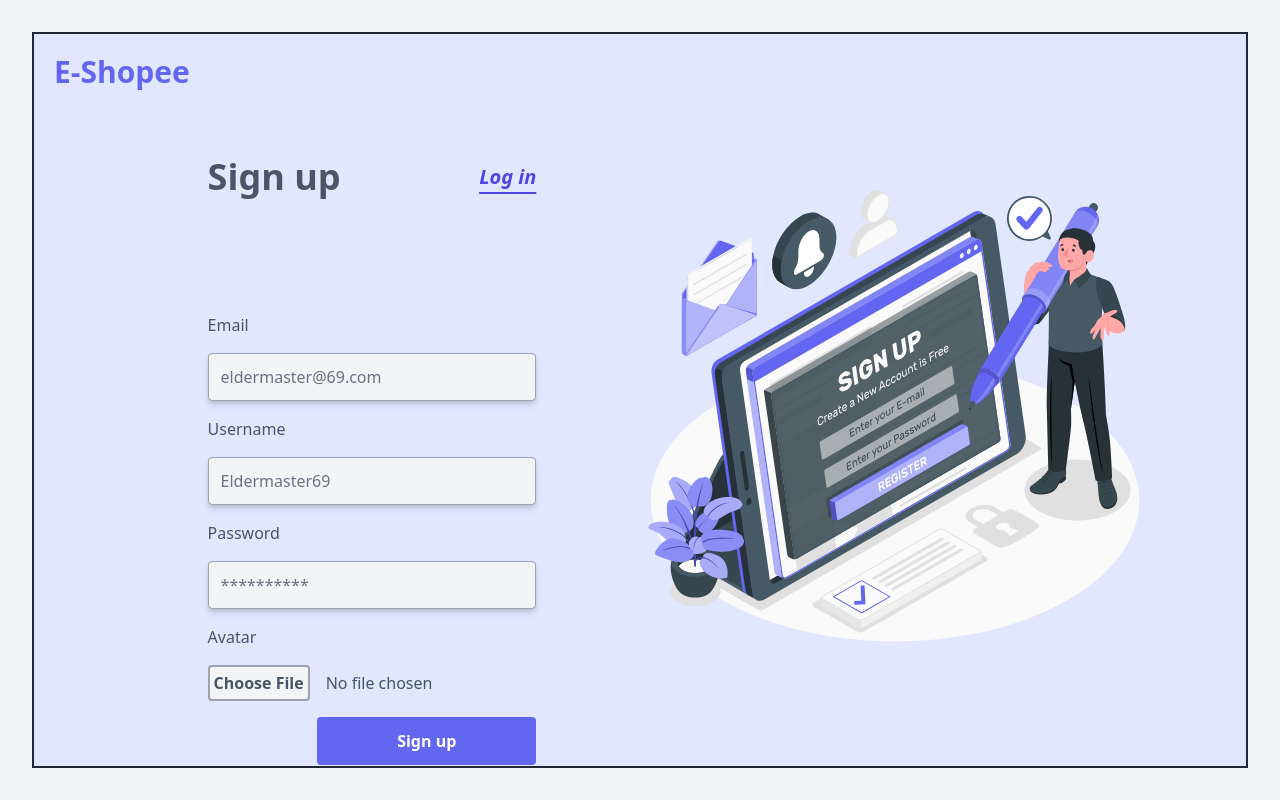
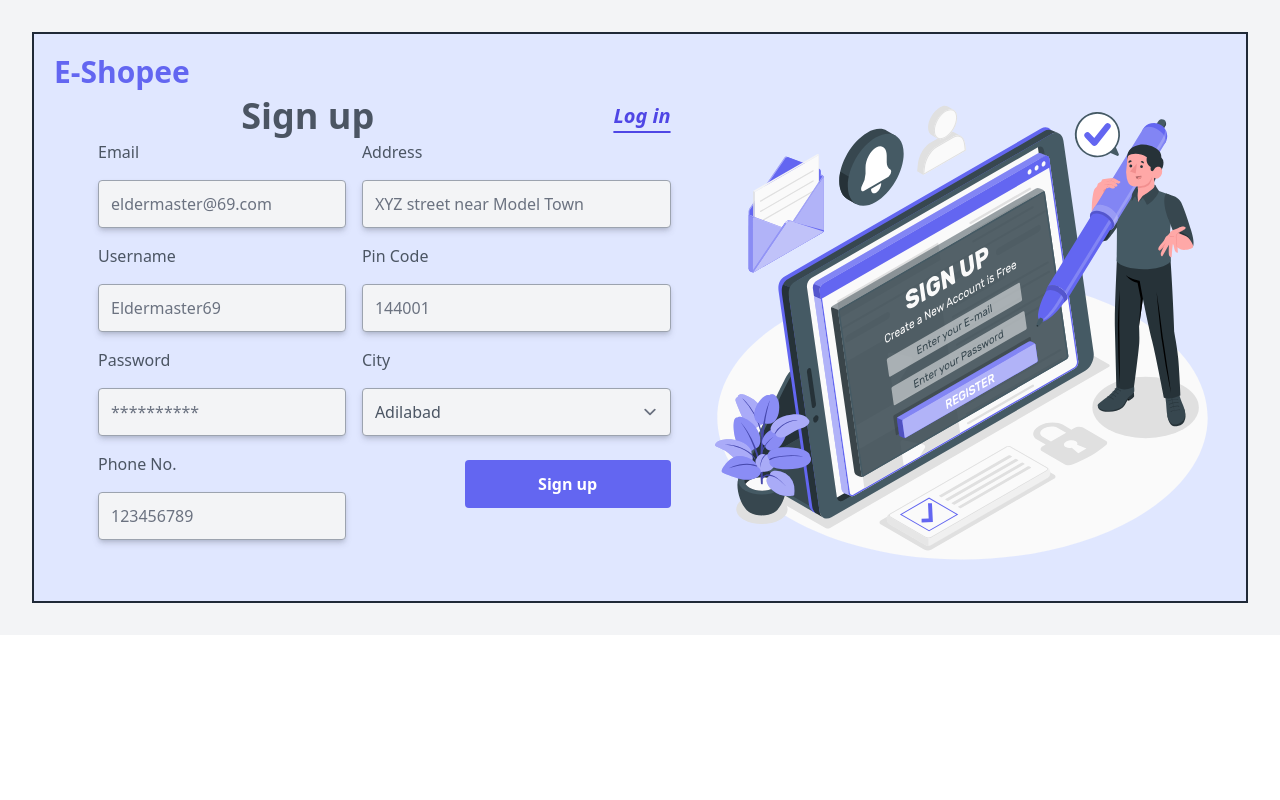
Before and after one commit to Inderpreet-React/e-shopee, a React (Create React App) app: page /signup in a window 1280 px wide. Built offline with nearby package versions, Linux system fonts and the light colour scheme; no server answers.

Commit message:
signup page form changes

```diff
--- a/src/PageWrapper.js
+++ b/src/PageWrapper.js
@@ -2,8 +2,13 @@ import React from "react";
 
 export default function PageWrapper(props) {
 	const additionalClasses = props.additionalClasses;
+	const heightFull = props.heightFull;
 	return (
-		<div className="h-screen w-full bg-gray-100 md:p-8">
+		<div
+			className={`${
+				heightFull ? "h-full" : "h-screen"
+			} w-full bg-gray-100 md:p-8`}
+		>
 			<div
 				className={`relative flex h-full w-full flex-col items-center justify-center gap-6 border-2 border-gray-800 bg-indigo-100 pt-0 md:flex-row md:justify-start md:p-8 ${
 					additionalClasses ? additionalClasses : ""
--- a/src/components/SelectCity.js
+++ b/src/components/SelectCity.js
@@ -2,12 +2,7 @@ import React from "react";
 
 export default function SelectCity({ cName }) {
 	return (
-		<select
-			className={cName}
-			required
-			class="form-select jp-form-input py-lg-2"
-			aria-label="Default select example"
-		>
+		<select className={cName} required aria-label="Default select example">
 			<option value="Adilabad">Adilabad</option>
 			<option value="Agra">Agra</option>
 			<option value="Ahmedabad">Ahmedabad</option>
--- a/src/index.css
+++ b/src/index.css
@@ -14,6 +14,7 @@
 	[type="week"],
 	[type="time"],
 	[type="search"],
+	[type="select"],
 	[type="tel"],
 	[multiple],
 	textarea,
--- a/src/pages/Login.js
+++ b/src/pages/Login.js
@@ -32,7 +32,7 @@ export default function Login() {
 				.then((response) => {
 					console.log(response.user);
 					setLoading(false);
-					navigate("/chat");
+					navigate("/");
 				})
 				.catch((e) => {
 					setError(e.message.replace("Firebase: Error ", "Error: "));
--- a/src/pages/Signup.js
+++ b/src/pages/Signup.js
@@ -7,6 +7,7 @@ import { updateProfile, createUserWithEmailAndPassword } from "firebase/auth";
 import { ref, uploadBytesResumable, getDownloadURL } from "firebase/storage";
 import { doc, setDoc } from "firebase/firestore";
 import { auth, storage, db } from "../firebase";
+import SelectCity from "../components/SelectCity";
 
 export default function Signup() {
 	const [loading, setLoading] = useState(false);
@@ -64,7 +65,7 @@ export default function Signup() {
 	};
 
 	return (
-		<PageWrapper>
+		<PageWrapper heightFull={true}>
 			<h1 className="absolute top-5 left-5 text-xl font-extrabold text-indigo-500 md:text-3xl">
 				E-Shopee
 			</h1>
@@ -77,11 +78,11 @@ export default function Signup() {
 				/>
 			</div>
 
-			<div className="flex h-3/4 w-3/4 flex-col md:h-5/6 md:w-1/2 md:p-4 md:pl-8">
-				<div className="flex h-1/6 w-full items-center  justify-between md:pl-[25%]">
+			<div className="flex h-3/4 w-3/4 flex-col md:h-5/6 md:w-4/5 md:p-4 md:pl-8 overscroll-y-auto">
+				<div className="flex w-full items-center  justify-between md:pl-[25%]">
 					<h1 className="text-4xl font-bold text-gray-600">Sign up</h1>
 					<Link
-						to="/"
+						to="/login"
 						className="text-xl font-semibold italic text-indigo-600 underline underline-offset-8"
 					>
 						Log in
@@ -90,8 +91,9 @@ export default function Signup() {
 
 				<form
 					onSubmit={submitHandler}
-					className="mt-12 flex h-4/6 w-full flex-col justify-evenly gap-4 md:mt-24 md:w-3/4 md:self-end"
+					className="flex flex-col md:flex-row mt-1 w-full justify-evenly gap-4 h-full"
 				>
+					<div className="flex flex-col gap-4">
 						<div className="input-wrapper">
 							<p className="text-gray-600">Email</p>
 							<input required type="email" placeholder="eldermaster@69.com" />
@@ -105,15 +107,29 @@ export default function Signup() {
 							<input required type="password" placeholder="**********" />
 						</div>
 						<div className="input-wrapper">
-						<p className="text-gray-600">Avatar</p>
+							<p className="text-gray-600">Phone No.</p>
+							<input required type="text" placeholder="123456789" />
+						</div>
+					</div>
+					<div className="flex flex-col gap-4">
+						<div className="input-wrapper">
+							<p className="text-gray-600">Address</p>
 							<input
 								required
-							type="file"
-							className="text-slate-600 file:mr-4 file:rounded file:border-2 file:border-solid file:border-gray-400 file:bg-gray-100 file:p-1 file:font-semibold file:text-slate-600 file:transition-all hover:file:border-indigo-500"
+								type="text"
+								placeholder="XYZ street near Model Town"
 							/>
 						</div>
+						<div className="input-wrapper">
+							<p className="text-gray-600">Pin Code</p>
+							<input required type="text" placeholder="144001" />
+						</div>
+						<div className="input-wrapper">
+							<p className="text-gray-600">City</p>
+							<SelectCity cName={"text-gray-600"} />
+						</div>
 						<button
-						className={`w-1/2 self-end rounded bg-indigo-500 px-8 py-3 font-semibold text-white transition hover:bg-indigo-600 disabled:text-gray-400 md:w-2/3 ${
+							className={`w-1/2 self-end my-2 rounded bg-indigo-500 px-8 py-3 font-semibold text-white transition hover:bg-indigo-600 disabled:text-gray-400 md:w-2/3 ${
 								loading ? "cursor-wait" : ""
 							}`}
 							type="submit"
@@ -121,6 +137,7 @@ export default function Signup() {
 						>
 							Sign up
 						</button>
+					</div>
 				</form>
 				{error ? <p className="text-pink-500">"There was an error"</p> : ""}
 			</div>
```
Lines whose indentation alone changed are shown as unchanged.
